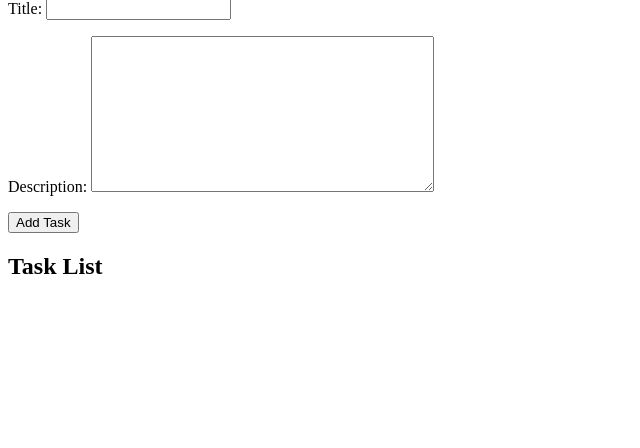
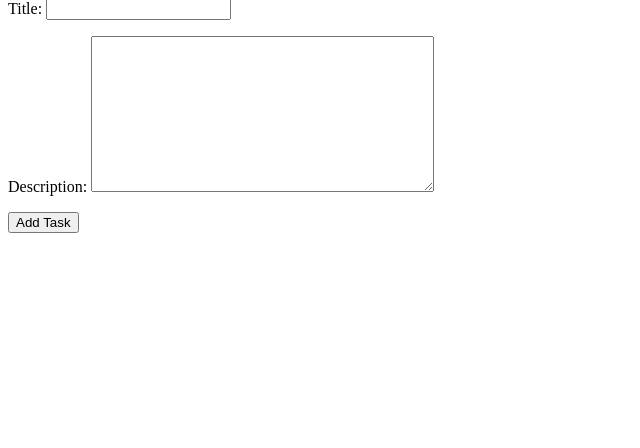
Before and after one commit to soorya45/task_manager_final-2, a Django app: page / in a window 1280 px wide. Shown: the part 68-516 px from the top of the page, without its empty margins (0-640 px from the left). Run offline with Django 5.2, Linux system fonts and the light colour scheme; data that the repository does not hold is empty.

Commit message:
Update task_form.html

```diff
--- a/tasks/templates/tasks/task_form.html
+++ b/tasks/templates/tasks/task_form.html
@@ -10,15 +10,7 @@
         {{ form.as_p }}
         <button type="submit">Add Task</button>
     </form>
-    <h2>Task List</h2>
-    <ul>
-        {% for task in tasks %}
-            <li>
-                {{ task.title }} - {{ task.description }}
-                <a href="{% url 'delete-task' task.id %}">Delete</a>
-                <a href="{% url 'task-json' task.id %}">View JSON</a>
-            </li>
-        {% endfor %}
-    </ul>
+
+
 </body>
 </html>
```
